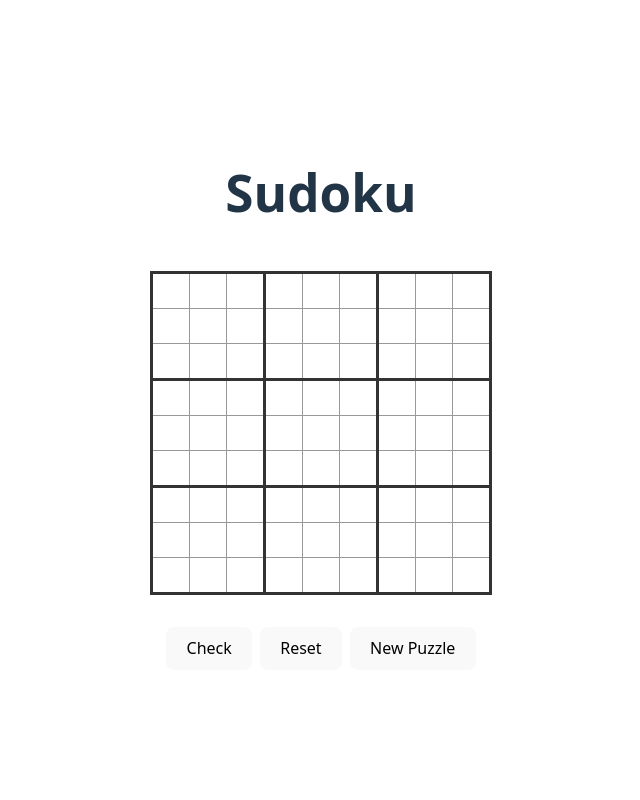
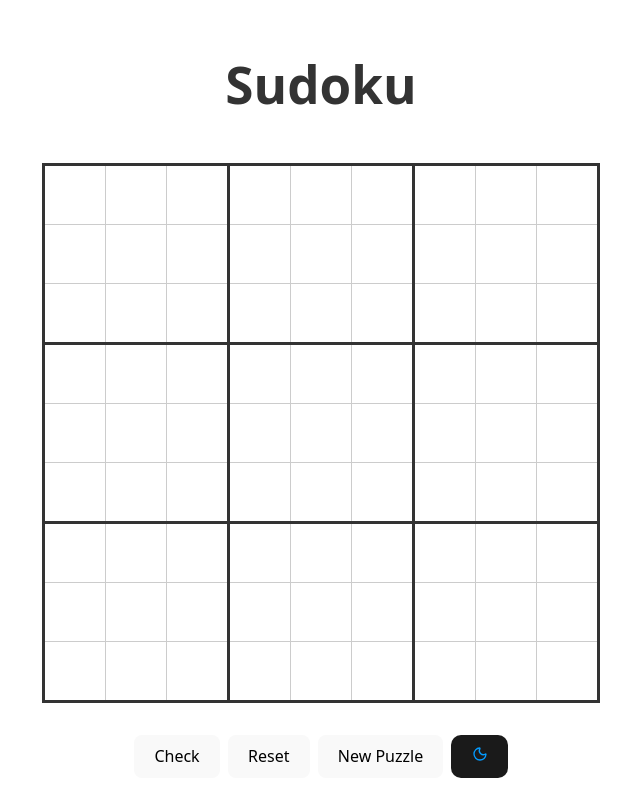
Before and after one commit to PikGames/Sudoku, a React app: page / in a window 1280 px wide. Shown: the whole page, without its empty margins (319-959 px from the left). Built offline with nearby package versions, Linux system fonts and the light colour scheme; the HTML template or start-up script is replaced by a standard one.

Commit message:
Adding the theme toggle

```diff
--- a/package.json
+++ b/package.json
@@ -11,6 +11,7 @@
   },
   "dependencies": {
     "classnames": "^2.5.1",
+    "lucide-react": "^0.562.0",
     "react": "^19.2.0",
     "react-dom": "^19.2.0"
   },
--- a/src/App.css
+++ b/src/App.css
@@ -1,65 +1,113 @@
 :root {
-  --gray: #333;
+  --primary: #646cff;
+  --bg-color: #ffffff;
+  --text-color: #333333;
+  --bg-cell: #ffffff;
+  --bg-prefilled: #f0f0f0;
+  --bg-highlight: #e6f0ff;
+  --border-color: #ccc;
+  --pad-bg: #f8f9fa;
+  --btn-reset-bg: #eee;
+  --btn-reset-text: #333;
+}
+
+body.dark {
+  --gray: #ccc;
+  --primary: #747bff;
+  --bg-color: #1a1a1a;
+  --text-color: #f0f0f0;
+  --bg-cell: #2a2a2a;
+  --bg-prefilled: #333333;
+  --bg-highlight: #3a4a5a;
+  --border-color: #444;
+  --pad-bg: #2a2a2a;
+  --btn-reset-bg: #333;
+  --btn-reset-text: #eee;
+}
+
+body {
+  background-color: var(--bg-color);
+  color: var(--text-color);
+  transition: background-color 0.3s ease, color 0.3s ease;
 }
 
 .container{
   border-radius: 0.5rem;
   padding: 1rem;
-  background: #ffffff;
+  background: var(--bg-cell);
+  display: flex;
+  justify-content: center;
+  align-items: center;
+  width: fit-content;
+  margin: 0 auto;
 }
+
 .table{
   border-collapse: collapse;
 }
+
 .cell {
-  border: 1px solid #999;
+  border: 1px solid var(--border-color);
   padding: 0;
+  background-color: var(--bg-cell);
 }
 
 .cell:nth-child(3),
 .cell:nth-child(6),
 .cell:nth-child(9) {
-  border-right: 3px solid var(--gray);
+  border-right: 3px solid var(--text-color);
 }
 .cell:nth-child(1){
-  border-left: 3px solid var(--gray);
+  border-left: 3px solid var(--text-color);
 }
 
 .table tr:nth-child(3) .cell,
 .table tr:nth-child(6) .cell,
 .table tr:nth-child(9) .cell {
-  border-bottom: 3px solid var(--gray);
+  border-bottom: 3px solid var(--text-color);
 }
 
 .table tr:nth-child(1) .cell{
-  border-top: 3px solid var(--gray);
+  border-top: 3px solid var(--text-color);
 }
 
 input {
-  width: 2rem;
-  height: 2rem;
+  width: 3.5rem;
+  height: 3.5rem;
   text-align: center;
-  font-size: 1.5rem;
+  font-size: 2rem;
   border: none;
   outline: none;
-  background: inherit;
-  color: black;
-  cursor: default;
+  background: transparent;
+  color: var(--text-color);
+  cursor: pointer;
+  font-weight: 500;
+}
+
+input:read-only {
+  background-color: var(--bg-prefilled);
+  font-weight: bold;
+  color: var(--text-color);
+  cursor: pointer;
+  transition: background-color 0.2s ease;
 }
 
 input:focus {
   caret-color: transparent;
-  background-color: #78b1eb;
+  outline: none;
 }
 
 .same-row, .same-col, .same-box {
-  background: #e6f0ff;
+  background: #e6f0ff63;
 }
 
 .status{
   font-weight: bold;
   position: absolute;
   top: 1rem;
-  background-color: #000000;
+  background-color: var(--bg-cell);
+  color: var(--text-color);
+  border: 1px solid var(--border-color);
   padding: 10px 25px;
   border-radius: 10px;
   left: 50%;
@@ -70,3 +118,8 @@ input:focus {
   background-color: #a6f1a6;
   transition: background-color 0.3s ease;
 }
+
+.btn-theme{
+  border-radius: 10px;
+  background-color: #1a1a1a;
+}
--- a/src/App.jsx
+++ b/src/App.jsx
@@ -1,4 +1,4 @@
-import { useState } from "react";
+import { useEffect, useState } from "react";
 import "./App.css";
 import Grid from "./components/Grid";
 import Controls from "./components/Controls";
@@ -53,6 +53,17 @@ function App() {
   const handleNamePuzzle = () => {
     setGreenCount(0)
   };
+
+  const [theme, setTheme] = useState(localStorage.getItem("sudoku-theme") || "light");
+
+  useEffect(() => {
+    localStorage.setItem("sudoku-theme", theme);
+    document.body.className = theme;
+  }, [theme]);
+
+  const toggleTheme = () => {
+    setTheme(prev => (prev === "light" ? "dark" : "light"));
+  };
   const handleInput = (rowIndex, cellIndex, value) => {
     if (value === "" || (value >= 1 && value <= 9)) {
       setBoard((prev) =>
@@ -85,6 +96,8 @@ function App() {
           handleCheck={handleCheck}
           handleReset={handleReset}
           handleNamePuzzle={handleNamePuzzle}
+          theme={theme}
+          toggleTheme={toggleTheme}
         />
         {status && <h2 className="status">{status}</h2>}
       </div>
--- a/src/components/Controls.jsx
+++ b/src/components/Controls.jsx
@@ -1,11 +1,15 @@
+import { Moon, Sun } from 'lucide-react'
 import React from 'react'
 
-export default function Controls({handleCheck, handleReset, handleNamePuzzle}) {
+
+
+export default function Controls({handleCheck, handleReset, handleNamePuzzle, theme, toggleTheme}) {
   return (
     <div style={{marginTop: 16}}>
       <button onClick={handleCheck} style={{marginRight: 8}}>Check</button>
       <button onClick={handleReset} style={{marginRight: 8}}>Reset</button>
-      <button onClick={handleNamePuzzle}>New Puzzle</button>
+      <button onClick={handleNamePuzzle} style={{marginRight: 8}}>New Puzzle</button>
+      <button onClick={toggleTheme} className='btn-theme'>{theme === "light" ? <Moon size={16} color='#049bffff'/> : <Sun size={16} color='#ffbb00ff'/>}</button>
     </div>
   )
 }
--- a/src/index.css
+++ b/src/index.css
@@ -25,8 +25,8 @@ a:hover {
 body {
   margin: 0;
   display: flex;
-justify-content: center;
-align-items: center;
+  justify-content: center;
+  align-items: center;
   min-width: 320px;
   min-height: 100vh;
 }
```
Also changed, not shown: 1 other file (tests, documents, lock files or other folders).
